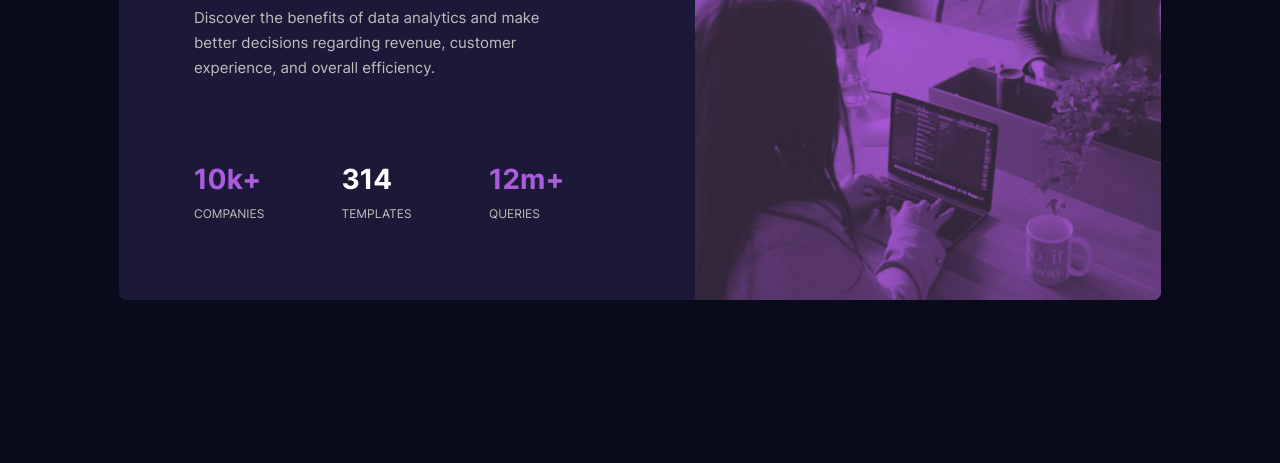
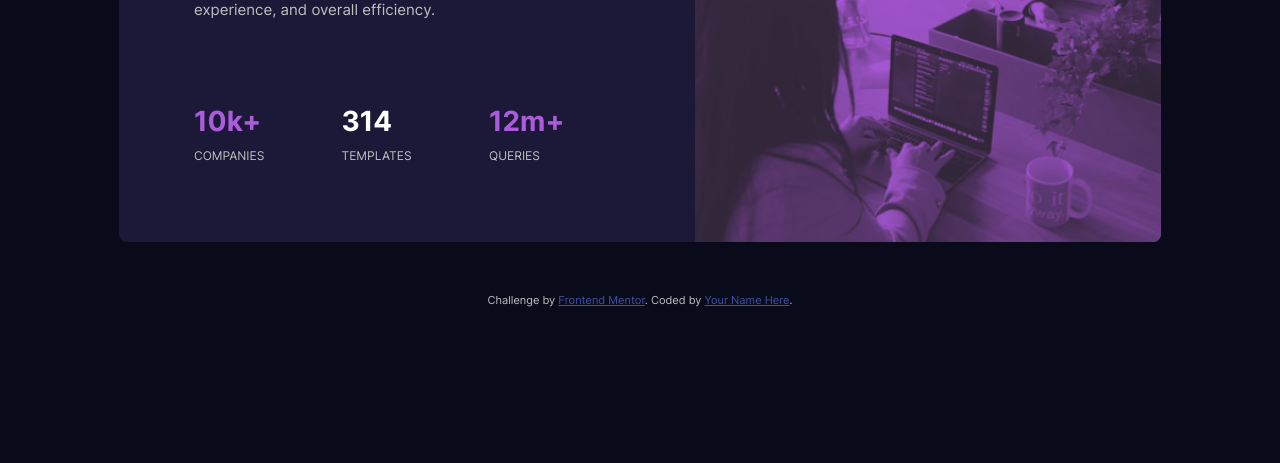
Before and after one commit to helphop/Stats-Preview-Card, a website: page main/index.html in a window 1280 px wide. Shown: the part 337-800 px from the top of the page. Drawn offline with Linux system fonts and the light colour scheme.

Commit message:
add attribution

```diff
--- a/main/index.html
+++ b/main/index.html
@@ -7,7 +7,16 @@
   <link rel="icon" type="image/png" sizes="32x32" href="./assets/images/favicon-32x32.png">
   <link rel="stylesheet" href="./assets/css/style.css">
   <title>Frontend Mentor | Stats preview card component</title>
+  <style>
+    .attribution {
+      font-size: 11px;
+      text-align: center;
+    }
 
+    .attribution a {
+      color: hsl(228, 45%, 44%);
+    }
+  </style>
 </head>
 <body class="home | bg-default">
   <div class="wrapper | with-sidebar">
@@ -37,5 +46,9 @@
         </div>
       </div>
   </div>
+    <div class="attribution">
+      Challenge by <a href="https://www.frontendmentor.io?ref=challenge" target="_blank">Frontend Mentor</a>.
+      Coded by <a href="#">Your Name Here</a>.
+    </div>
 </body>
 </html>
```
Also changed, not shown: README.md.
